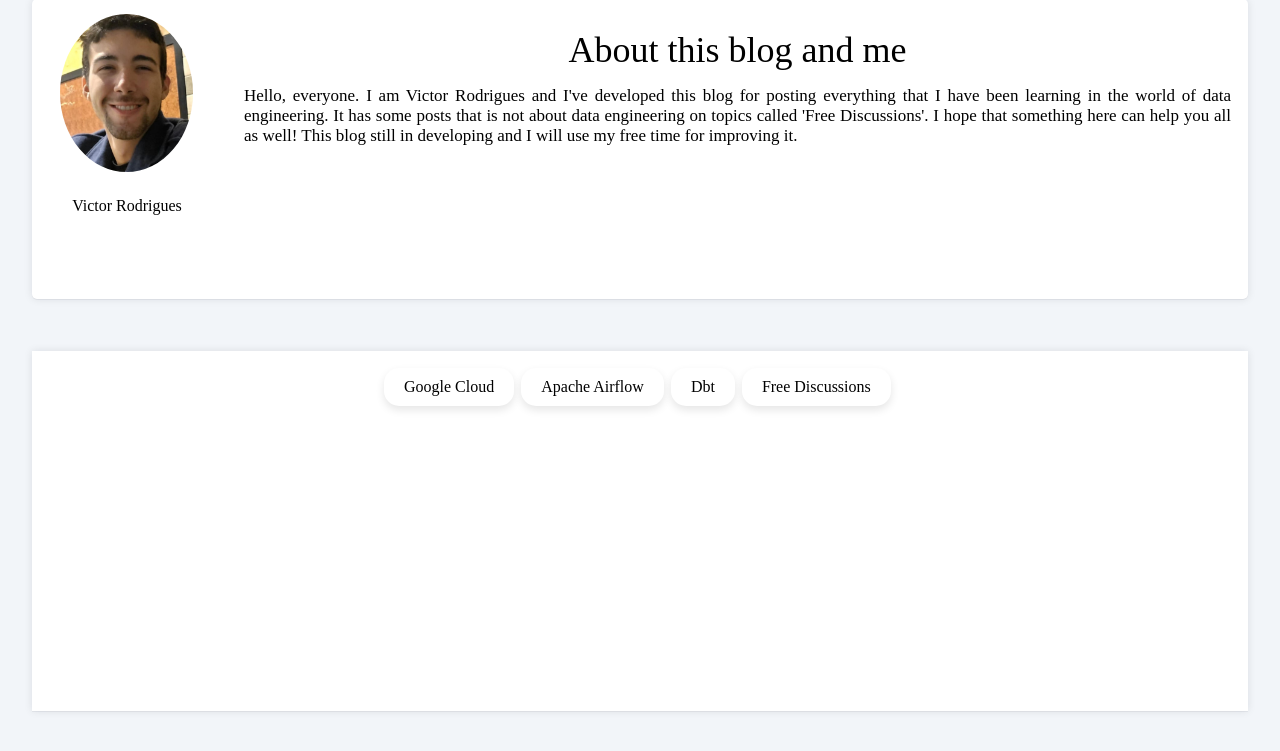
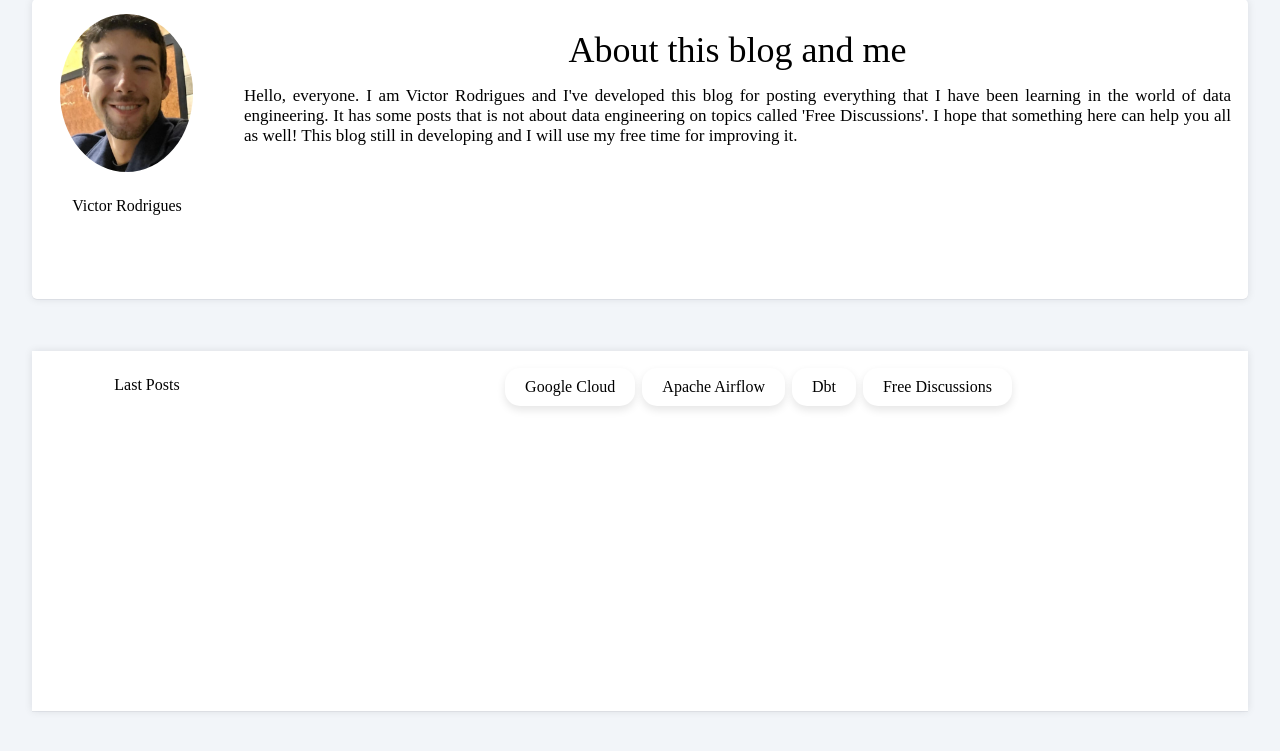
Before and after one commit to victorcresp-io/my_blog, a Flask app: template app/templates/main_pg.html in a window 1280 px wide. Shown: the part 13-764 px from the top of the page. Run offline with Flask 3, Linux system fonts and the light colour scheme; the template is opened without the code that fills it, so the values that code supplies are empty; parts of the project's set-up code (start-up, migrations or seed data) failed here and were passed over; some libraries are stand-ins or nearby versions.

Commit message:
chore alterando layout para a lista de postagens

```diff
--- a/app/static/main_pg.css
+++ b/app/static/main_pg.css
@@ -110,12 +110,18 @@ h3 {
     margin: 0 0 4 0;
 }
 
+#list-post {
+    padding: 10px 20px;
+    height: 100%;
+    min-width: 190px;
+    width: 200px;
+}
 
 #ultimas-postagens {
     width: 99%;
     display: flex;
     justify-content: center;
-    align-content: center;
+    align-content: flex-start;
     flex-wrap: wrap;
     margin-top: 15px;
 }
@@ -140,11 +146,19 @@ h3 {
         background-color: #F2F5F9;
     }
 
+    #last-post {
+        margin-top: 15px;
+        display: block;
+        width: 100%;
+        font-size: 16px;
+        text-align: center;
+    }
+
     #item-projetos {
         background-color: #FFF;
         box-shadow: rgba(17, 17, 26, 0.05) 0px 1px 0px, rgba(17, 17, 26, 0.1) 0px 0px 8px;
         display: flex;
-        flex-direction: column;
+        flex-direction: row;
         margin-top: 3px;
         height: 45vh;
         width: 95vw;
--- a/app/templates/main_pg.html
+++ b/app/templates/main_pg.html
@@ -34,6 +34,16 @@
                 </section>
             </header>
             <section id="item-projetos">
+                <section id="list-post">
+                    <span id="last-post">Last Posts</span>
+                    <nav>
+                    {% for post in posts %}
+                        <a href="/posts?id={{ post.id }}">{{ post.titulo }}</a><br>
+                    {% endfor %}
+                    </nav>
+                </section>
+
+
                 <nav id="ultimas-postagens">
                     <a class="card" href="">Google Cloud</a>
                     <a class="card" href="">Apache Airflow</a>
@@ -41,10 +51,6 @@
                     <a class="card" href="">Free Discussions</a>
                 </nav>
             </section>
-
-                {% for post in posts %}
-                    <a href="/posts?id={{ post.id }}">{{ post.titulo }}</a><br>
-                {% endfor %}
         </div>
     </div>
 </body>
```
